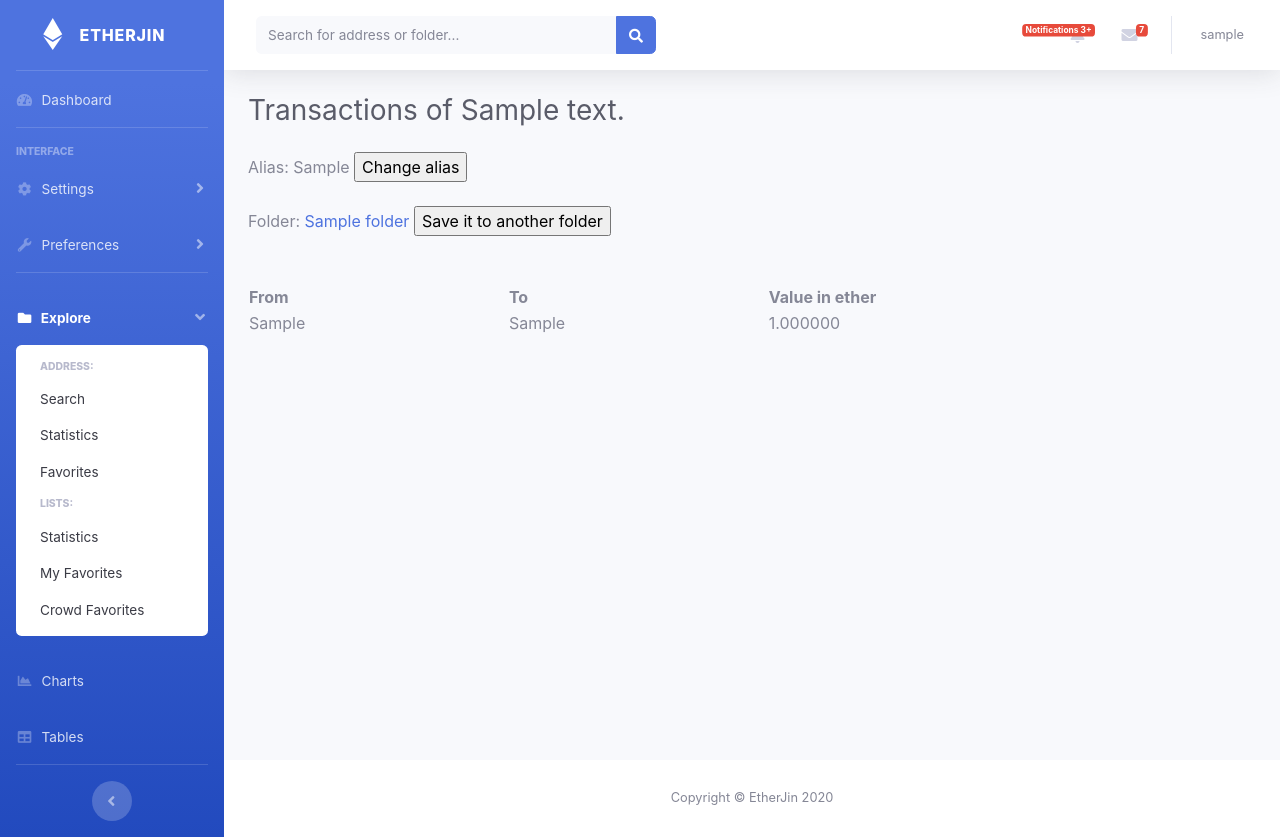
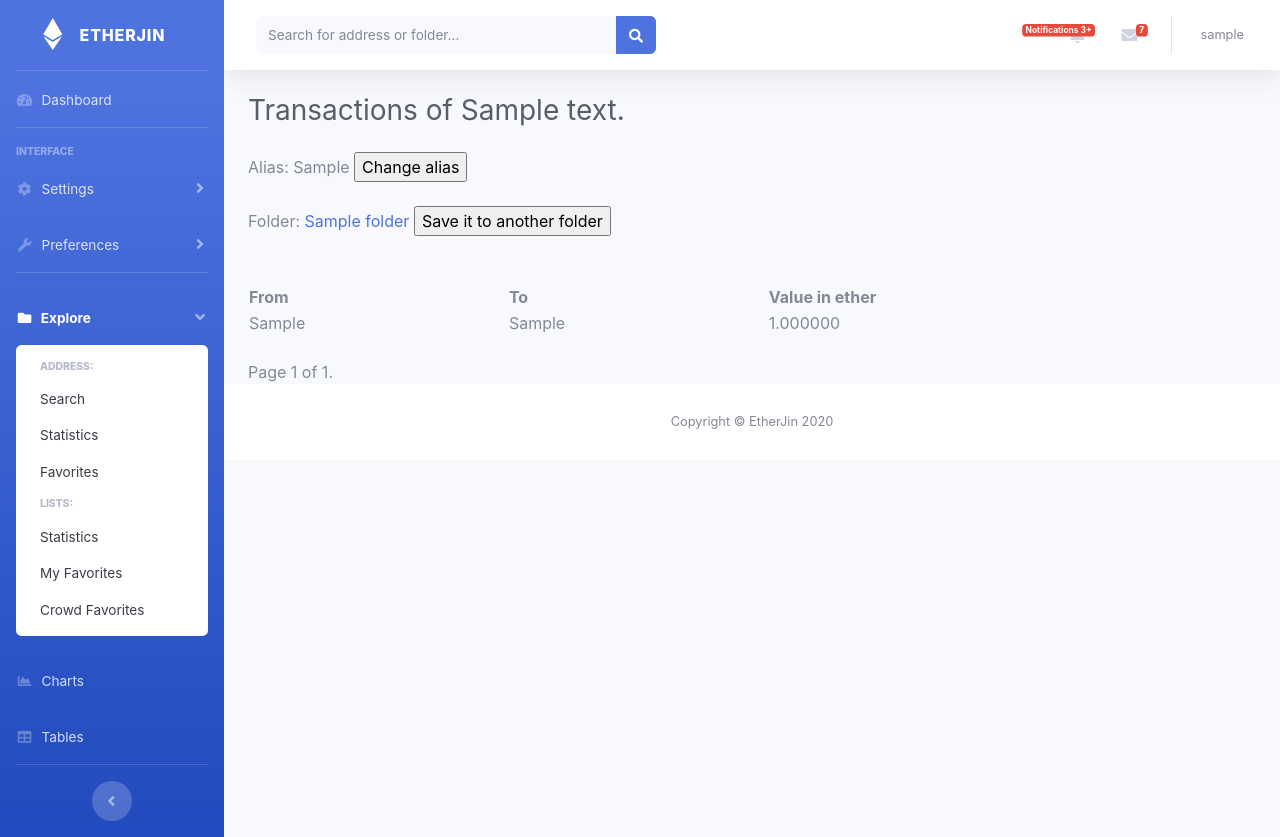
Before and after one commit to lidia-k/EtherJin, a Django app: a page that uses etherscan_app/templates/etherscan_app/show_transactions.html in a window 1280 px wide. Run offline with Django 3.2, Linux system fonts and the light colour scheme; a user stored in the database is signed in; tables that the repository leaves empty hold one stand-in row (values such as "Sample post"); some libraries are stand-ins or nearby versions.

Commit message:
add pagination in the show_transactions template

```diff
--- a/etherscan_app/templates/etherscan_app/show_transactions.html
+++ b/etherscan_app/templates/etherscan_app/show_transactions.html
@@ -13,6 +13,7 @@
   {% else %}
     <input formaction="{% url 'etherscan_app:create-alias' address %}" formmethod="post" type="submit" value="Create alias">
   {% endif %}
+
   <br><br>
   {% if folders %}
     Folder:
@@ -24,6 +25,7 @@
     <input type="submit" value="Save it to a folder" formaction="{% url 'etherscan_app:create-or-select-folder' address %}">
   {% endif %}
   </form>
+
   <br><br>
   <table style="width:100%">
   <tr>
@@ -31,12 +33,32 @@
     <th>To</th>
     <th>Value in ether</th>
   </tr>
-    {% for x in transactions %}
+  {% for transaction in page_obj %}
       <tr>
-        <td>{{ x.from_account }}</td>
-        <td>{{ x.to_account }}</td>
-        <td>{{ x.value_in_ether|floatformat:6 }}</td>
+      <td>{{ transaction.from_account }}</td>
+      <td>{{ transaction.to_account }}</td>
+      <td>{{ transaction.value_in_ether|floatformat:6 }}</td>
       </tr>
   {% endfor %}
   </table>
+
+  <br>
+  <div class="text-center">
+  <div class="pagination">
+    <span class="step-links">
+        {% if page_obj.has_previous %}
+            <a href="?page=1">&laquo; first</a>
+            <a href="?page={{ page_obj.previous_page_number }}">previous</a>
+        {% endif %}
+
+        <span class="current">
+            Page {{ page_obj.number }} of {{ page_obj.paginator.num_pages }}.
+        </span>
+
+        {% if page_obj.has_next %}
+            <a href="?page={{ page_obj.next_page_number }}">next</a>
+            <a href="?page={{ page_obj.paginator.num_pages }}">last &raquo;</a>
+        {% endif %}
+    </span>
+  </div>
 {% endblock %}
--- a/etherscan_app/views.py
+++ b/etherscan_app/views.py
@@ -2,6 +2,7 @@ from django.contrib.auth.decorators import login_required
 from django.http import HttpResponse
 from django.shortcuts import redirect, render
 from django.urls import reverse
+from django.core.paginator import Paginator
 
 from etherscan_app.forms import (AliasCreationForm, FolderCreationFrom,
                                  FolderRenameForm, FolderSelectionForm)
@@ -78,11 +79,16 @@ def show_transactions(request, address):
     transactions = address_instance.transactions.all()
     folders = address_instance.folders.all()
 
+    paginator = Paginator(transactions, 10)
+    page_number = request.GET.get('page')
+    page_obj = paginator.get_page(page_number)
+
     context = {
         "address": address,
         "alias": alias_name,
         "folders": folders,
         "transactions": transactions,
+        "page_obj": page_obj,
     }
     return render(request, "etherscan_app/show_transactions.html", context=context)
 
```
Lines whose indentation alone changed are shown as unchanged.
